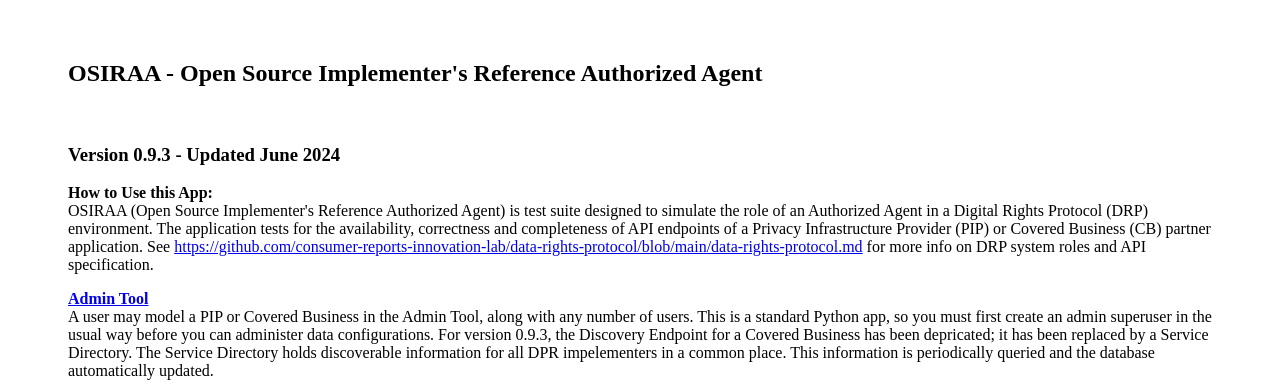
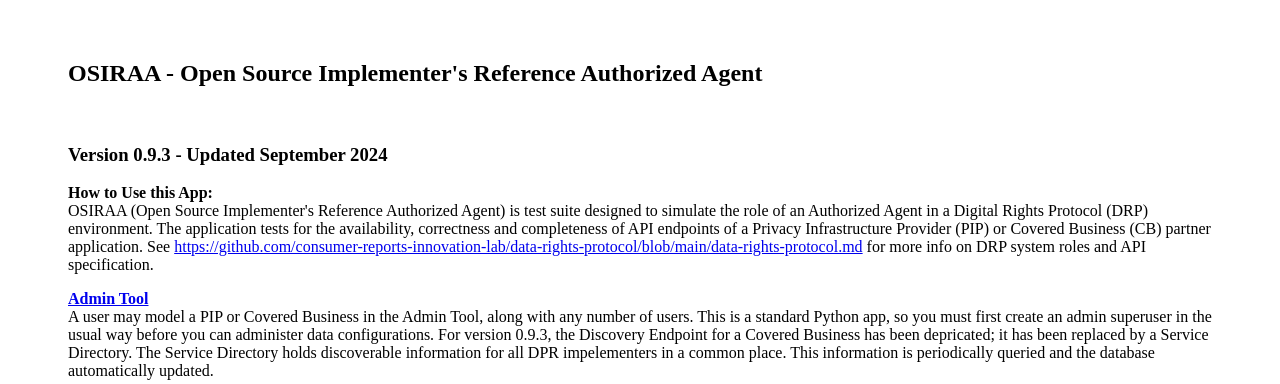
Before and after one commit to consumer-reports-innovation-lab/osiraa, a Django app: page / in a window 1280 px wide. Shown: the top 384 px of the page. Run offline with Django 3.2, Linux system fonts and the light colour scheme.

Commit message:
update last updated date

```diff
--- a/drp_aa_mvp/data_rights_request/templates/drp_aa_mvp/index.html
+++ b/drp_aa_mvp/data_rights_request/templates/drp_aa_mvp/index.html
@@ -2,7 +2,7 @@
     <h2>OSIRAA - Open Source Implementer's Reference Authorized Agent</h2>
     <br/>
 
-    <h3>Version 0.9.3 - Updated June 2024</h3>
+    <h3>Version 0.9.3 - Updated September 2024</h3>
 
     <p><b>How to Use this App:</b><br/>
     OSIRAA (Open Source Implementer's Reference Authorized Agent) is test suite designed to simulate the role of an Authorized Agent in a Digital Rights Protocol (DRP) environment.    The application tests for the availability, correctness and completeness of API endpoints of a Privacy Infrastructure Provider (PIP) or Covered Business (CB) partner application.  See <a href="https://github.com/consumer-reports-innovation-lab/data-rights-protocol/blob/main/data-rights-protocol.md" target="blank">https://github.com/consumer-reports-innovation-lab/data-rights-protocol/blob/main/data-rights-protocol.md</a> for more info on DRP system roles and API specification.</p>
--- a/drp_aa_mvp/reporting/templates/reporting/index.html
+++ b/drp_aa_mvp/reporting/templates/reporting/index.html
@@ -4,7 +4,7 @@
 
     <h3>DRP Cert Test Suite</h3>
 
-    <p>Version 0.9.3 - Updated June 2024</p>
+    <p>Version 0.9.3 - Updated September 2024</p>
 
     <p>See also <a href="https://github.com/consumer-reports-innovation-lab/data-rights-protocol/blob/main/data-rights-protocol.md" target="blank">https://github.com/consumer-reports-innovation-lab/data-rights-protocol/blob/main/data-rights-protocol.md</a></p>
     <br/>
```
Also changed, not shown: README.md.
